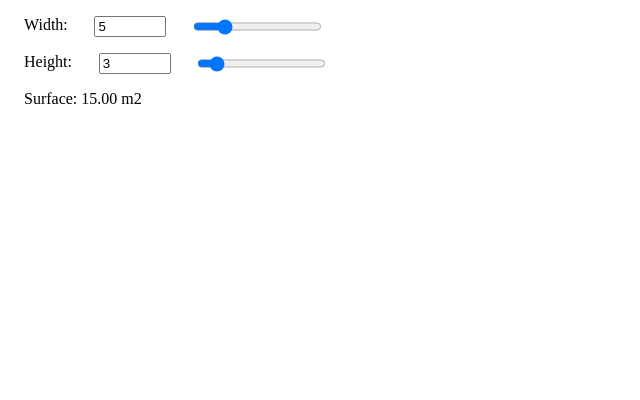
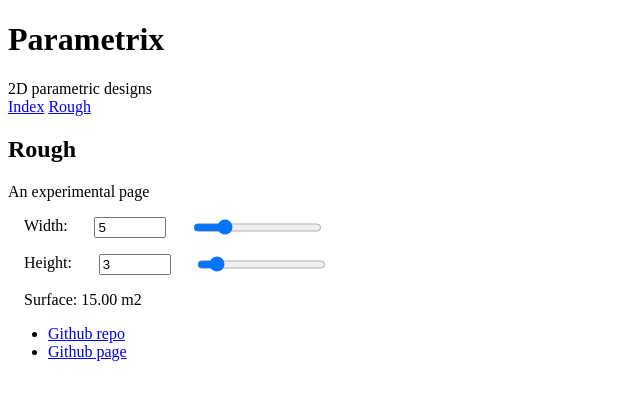
Before and after one commit to charlyoleg/parametrix, a SvelteKit app: page /rough in a window 1280 px wide. Shown: the top 400 px of the page, without its empty margins (0-640 px from the left). Built offline with nearby package versions, Linux system fonts and the light colour scheme.

Commit message:
adding a layout

```diff
--- /dev/null
+++ b/src/routes/+layout.svelte
@@ -0,0 +1,23 @@
+<script lang="ts">
+	import { base } from '$app/paths';
+</script>
+
+<header>
+	<h1>Parametrix</h1>
+	<article>2D parametric designs</article>
+</header>
+<nav>
+	<a href="{base}/">Index</a>
+	<a href="{base}/rough">Rough</a>
+</nav>
+
+<main>
+	<slot />
+</main>
+
+<footer>
+	<ul>
+		<li><a href="https://github.com/charlyoleg/parametrix">Github repo</a></li>
+		<li><a href="https://charlyoleg.github.io/parametrix/">Github page</a></li>
+	</ul>
+</footer>
--- a/src/routes/rough/+page.svelte
+++ b/src/routes/rough/+page.svelte
@@ -10,6 +10,9 @@
 	let width = 5;
 	let height = 3;
 </script>
+
+<h2>Rough</h2>
+<article>An experimental page</article>
 
 <section>
 	<label>
```
Also changed, not shown: src/routes/+page.svelte (+4 -3 lines).
